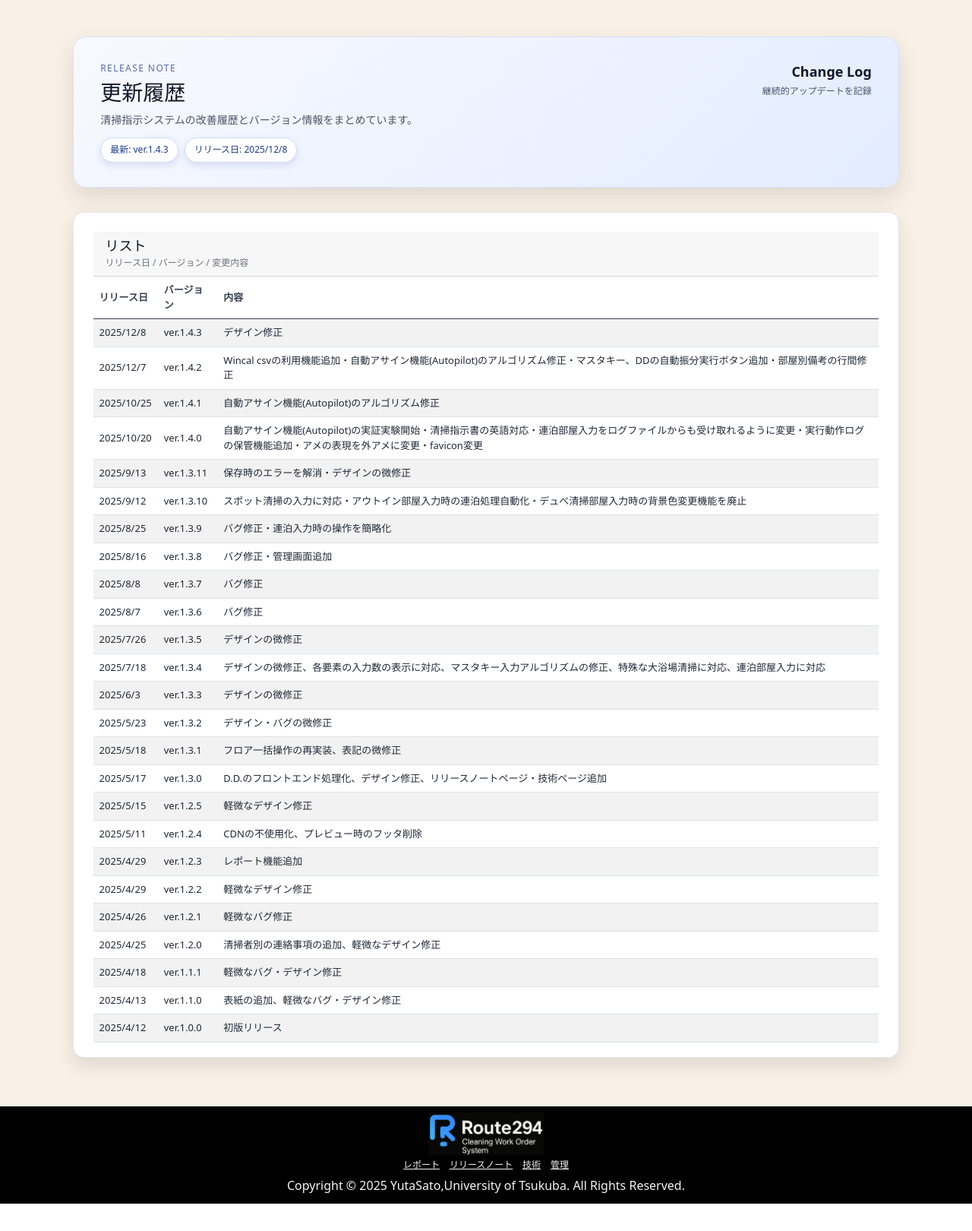
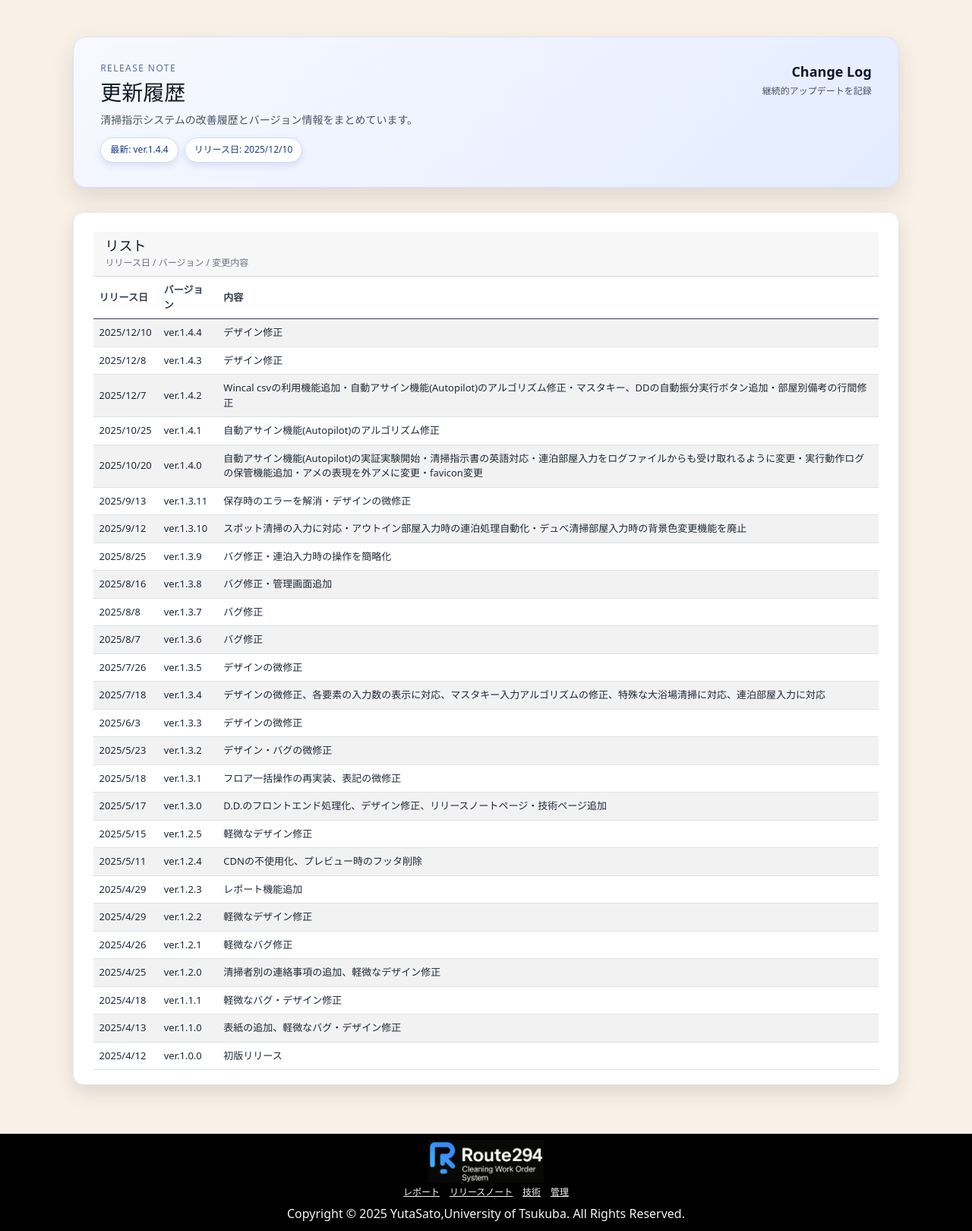
Before and after one commit to yutasato1112/route294, a Django app: page /release/ in a window 1280 px wide. Shown: the whole page at 76% size. Before the commit the page ends 1584 px from the top, so only its background shows below. Run offline with Django 5.2, Linux system fonts and the light colour scheme; parts of the project's set-up code (start-up, migrations or seed data) failed here and were passed over; some libraries are stand-ins or nearby versions.

Commit message:
ver.1.4.4
デザイン修正

```diff
--- a/route/cleaning/templates/release.html
+++ b/route/cleaning/templates/release.html
@@ -12,8 +12,8 @@
             <h2>更新履歴</h2>
             <p class="intro">清掃指示システムの改善履歴とバージョン情報をまとめています。</p>
             <div class="summary-pills">
-                <span class="pill">最新: ver.1.4.3</span>
-                <span class="pill">リリース日: 2025/12/8</span>
+                <span class="pill">最新: ver.1.4.4</span>
+                <span class="pill">リリース日: 2025/12/10</span>
             </div>
         </div>
         <div class="hero-annotation">
@@ -37,6 +37,11 @@
                     </tr>
                 </thead>
                 <tbody>
+                    <tr>
+                        <td>2025/12/10</td>
+                        <td>ver.1.4.4</td>
+                        <td>デザイン修正</td>
+                    </tr>
                     <tr>
                         <td>2025/12/8</td>
                         <td>ver.1.4.3</td>
--- a/route/cleaning/views/home.py
+++ b/route/cleaning/views/home.py
@@ -25,7 +25,6 @@ class homeView(TemplateView):
         sidewind_flag = request.session.get('sidewind_flag')
         if sidewind_flag is True:
             request.session['sidewind_flag'] = False
-
             #データ受け取り
             allocation = request.session['allocation']
             editor_name = request.session['name']
@@ -79,7 +78,6 @@ class homeView(TemplateView):
                 'rooms':room_num_table,
                 'combined_rooms': combined_rooms,
                 'editor_name': editor_name,
-                'bath_persons': [],
                 'remarks': [],
                 'house_person': [],
                 'eco_rooms': eco_rooms,
@@ -175,7 +173,7 @@ class homeView(TemplateView):
             'master_key':master_key_data,
             'single_rooms':single_room_list,
             'twin_rooms':twin_room_list,
-            'house_len':10,
+            'house_len':14,
             'room_char_list_len':10,
             'remarks_len':3,
             'add_remarks_len':0,
@@ -243,7 +241,7 @@ class homeView(TemplateView):
                 'master_key': master_key_data,
                 'single_rooms': single_room_list,
                 'twin_rooms': twin_room_list,
-                'house_len': 10,
+                'house_len': 14,
                 'add_house_len': 0,
                 'room_char_list_len': 10,
                 'remarks_len': 3,
--- a/route/cleaning/views/rooming_list.py
+++ b/route/cleaning/views/rooming_list.py
@@ -163,7 +163,7 @@ def operating_excel(output_excel_path,multiple_room_list, unuse_room_list, excel
     ws = wb.active
 
     # 背景色（黄色）
-    yellow_fill = PatternFill(start_color="FFFF00", end_color="FFFF00", fill_type="solid")
+    yellow_fill = PatternFill(start_color="FF8C00", end_color="FF8C00", fill_type="solid")
 
     # セル斜線（×）
     thin = Side(border_style="thin", color="000000")
--- a/route/cleaning/views/sidewind_front.py
+++ b/route/cleaning/views/sidewind_front.py
@@ -84,7 +84,7 @@ def sidewind_front(request):
 
             if any(x != None for x in (room_num, house_person)):
                 if len(room_num) != 0 and len(house_person) != 0:
-                    post_quota.append([room_num, house_person, twin_room if twin_room and len(twin_room) > 0 else '0', public_bath])
+                    post_quota.append([room_num, house_person, twin_room if twin_room and len(twin_room) > 0 else '-1', public_bath])
         housekeepers = []
         id = 1
         for i in post_quota:
@@ -122,6 +122,7 @@ def sidewind_front(request):
         #実行
         # bath_roomsは現時点では空リストとして扱う（将来的には大浴場の部屋番号を指定可能）
         bath_rooms = []
+        print(housekeepers)
         allocation = assign_rooms(rooms, eco_rooms, eco_out_rooms, twin_rooms, bath_rooms, housekeepers, single_time, twin_time, eco_time, bath_time)
 
 
--- a/route/static/js/home.js
+++ b/route/static/js/home.js
@@ -318,6 +318,9 @@ $(document).ready(function () {
     highlightRooms();
     updateEndTimeRow();
     updateRoomStats();
+    updateResultTableColumns();
+    updateAssignedRoomRows();
+
 
     if (window.method === "POST") {
         updateResultTableColumns();
```
Also changed, not shown: route/cleaning/templates/home.html (+4 -4 lines), route/db.sqlite3, 1 other file.
